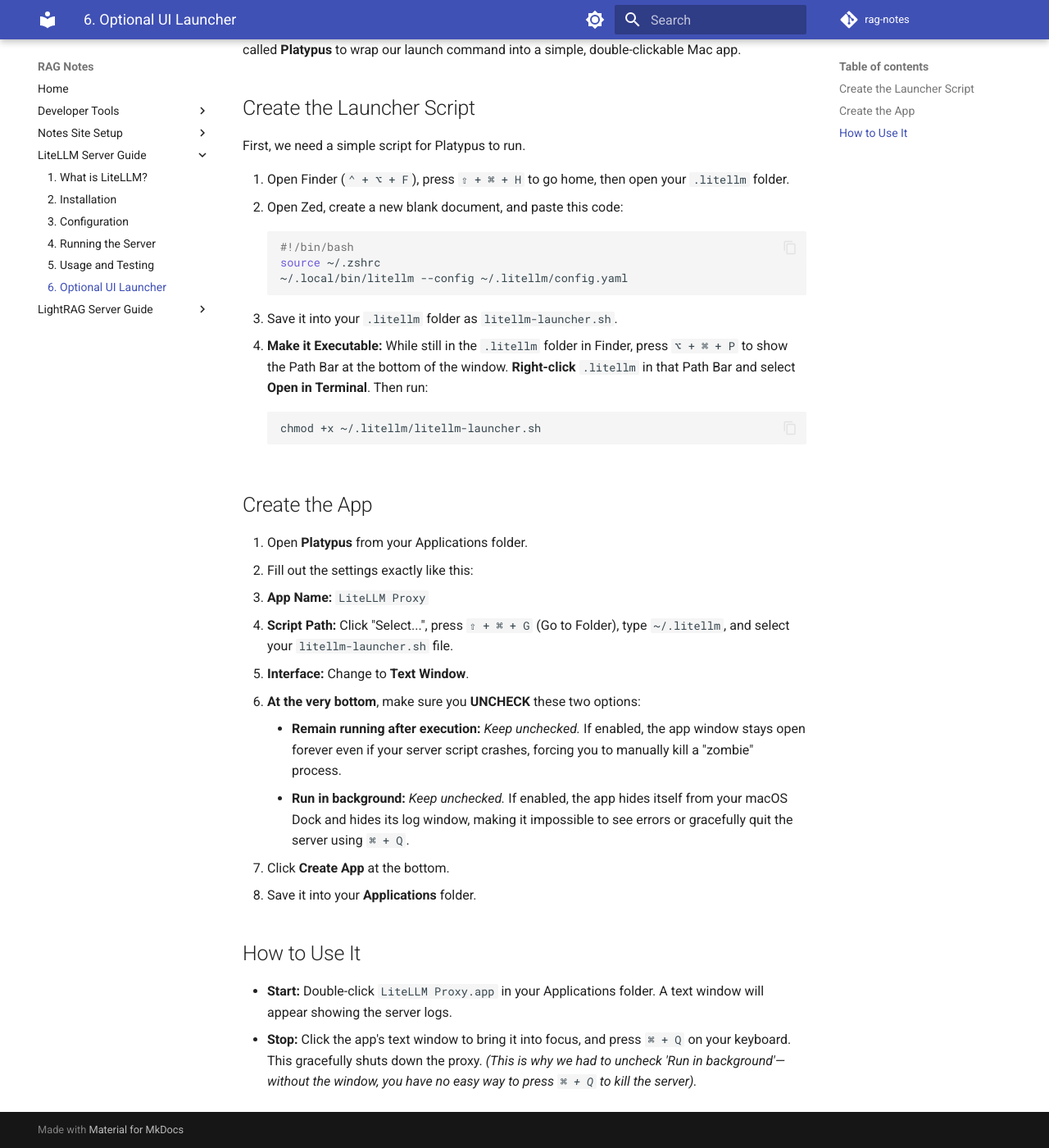
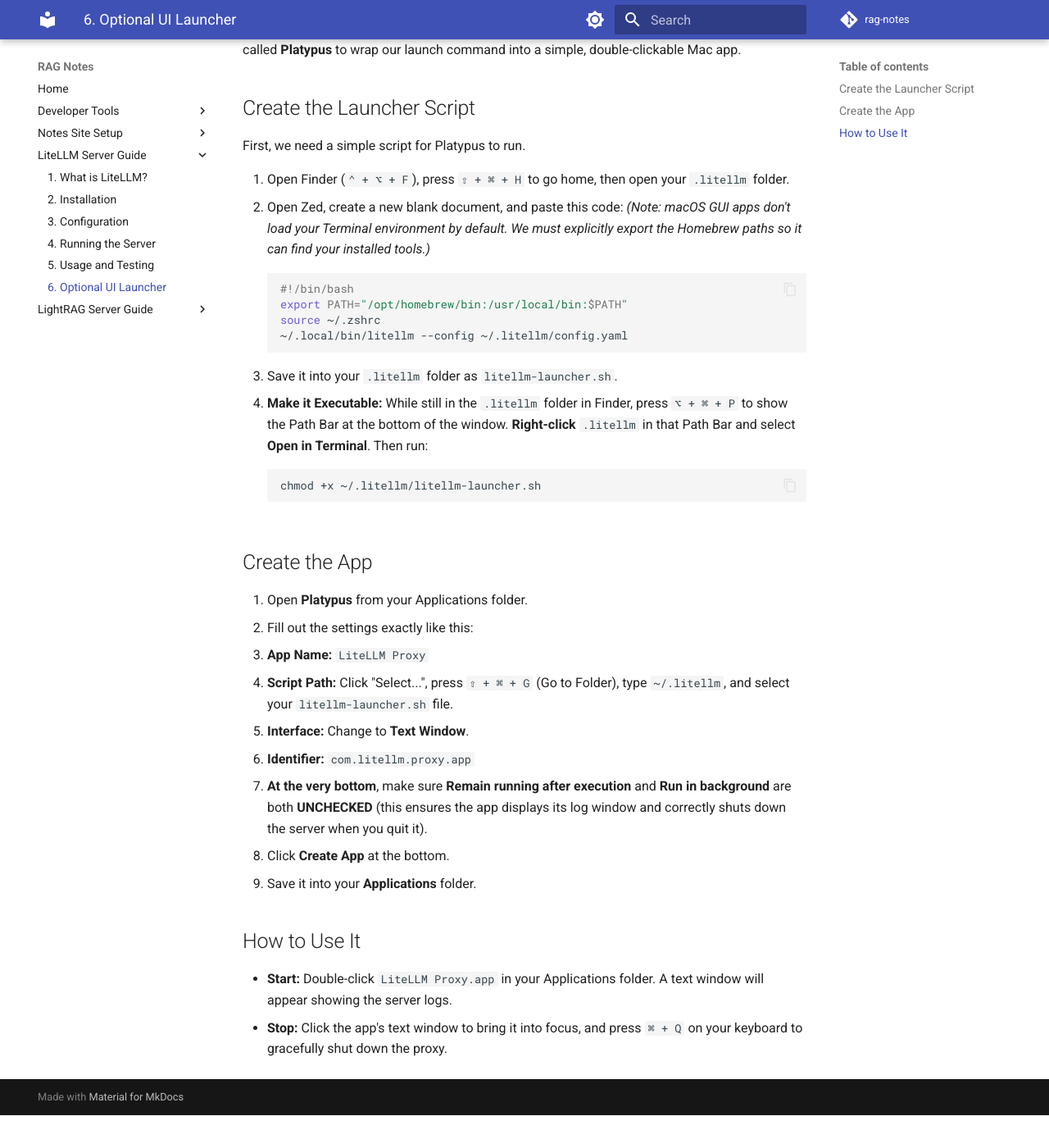
Before and after one commit to kbhatiya999/rag-notes, an MkDocs documentation site: the page built from docs/litellm/6-optional-ui-launcher.md, in a window 1280 px wide and 1400 px high, scrolled down 157 px. Shown: the whole window at 82% size. Built offline with MkDocs 1.6.1 and Material for MkDocs 9.7.7, drawn with Linux system fonts in a browser that asks for light colours; comment, search, counter and statistics services are not loaded; after the commit the page ends 1517 px from its top, so only the background shows below that.

Commit message:
Fixed GUI Launcher PATH errors and explained why

````diff
--- a/docs/litellm/6-optional-ui-launcher.md
+++ b/docs/litellm/6-optional-ui-launcher.md
@@ -8,8 +8,10 @@
 
 1. Open Finder (`⌃ + ⌥ + F`), press `⇧ + ⌘ + H` to go home, then open your `.litellm` folder.
 2. Open Zed, create a new blank document, and paste this code:
+   *(Note: macOS GUI apps don't load your Terminal environment by default. We must explicitly export the Homebrew paths so it can find your installed tools.)*
    ```bash
    #!/bin/bash
+   export PATH="/opt/homebrew/bin:/usr/local/bin:$PATH"
    source ~/.zshrc
    ~/.local/bin/litellm --config ~/.litellm/config.yaml
    ```
@@ -27,13 +29,12 @@
    - **App Name:** `LiteLLM Proxy`
    - **Script Path:** Click "Select...", press `⇧ + ⌘ + G` (Go to Folder), type `~/.litellm`, and select your `litellm-launcher.sh` file.
    - **Interface:** Change to **Text Window**.
-   - **At the very bottom**, make sure you **UNCHECK** these two options:
-     - **Remain running after execution:** *Keep unchecked.* If enabled, the app window stays open forever even if your server script crashes, forcing you to manually kill a "zombie" process.
-     - **Run in background:** *Keep unchecked.* If enabled, the app hides itself from your macOS Dock and hides its log window, making it impossible to see errors or gracefully quit the server using `⌘ + Q`.
+   - **Identifier:** `com.litellm.proxy.app`
+   - **At the very bottom**, make sure **Remain running after execution** and **Run in background** are both **UNCHECKED** (this ensures the app displays its log window and correctly shuts down the server when you quit it).
 3. Click **Create App** at the bottom.
 4. Save it into your **Applications** folder.
 
 ## How to Use It
 
 - **Start:** Double-click `LiteLLM Proxy.app` in your Applications folder. A text window will appear showing the server logs.
-- **Stop:** Click the app's text window to bring it into focus, and press `⌘ + Q` on your keyboard. This gracefully shuts down the proxy. *(This is why we had to uncheck 'Run in background'—without the window, you have no easy way to press `⌘ + Q` to kill the server).*
+- **Stop:** Click the app's text window to bring it into focus, and press `⌘ + Q` on your keyboard to gracefully shut down the proxy.
````
Also changed, not shown: docs/lightrag-server/3-configuration.md (+4 -2 lines), docs/lightrag-server/6-optional-ui-launcher.md (+3 -4 lines).
